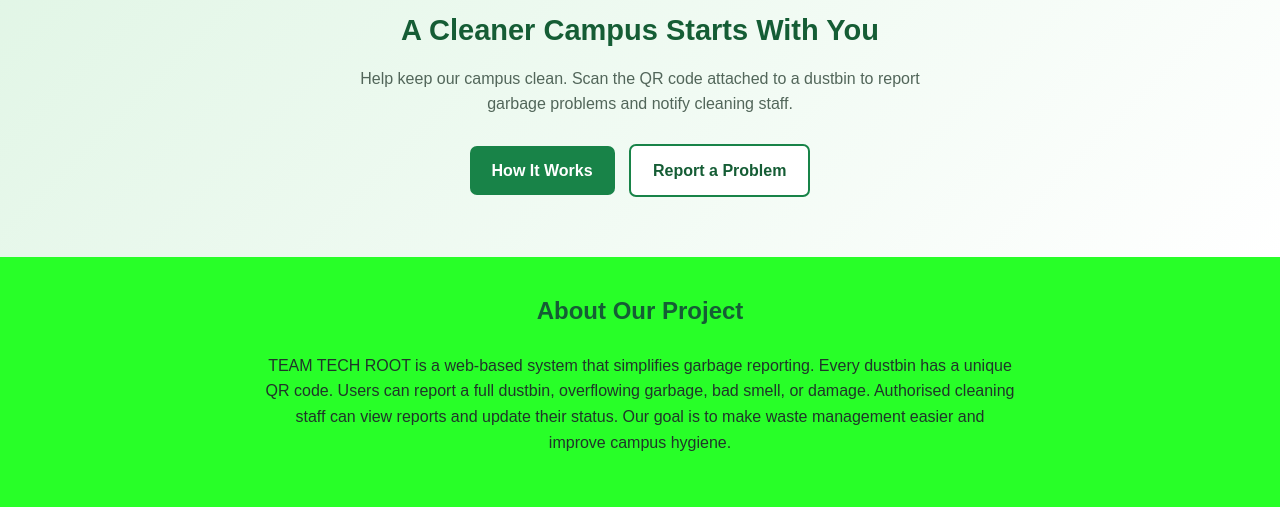
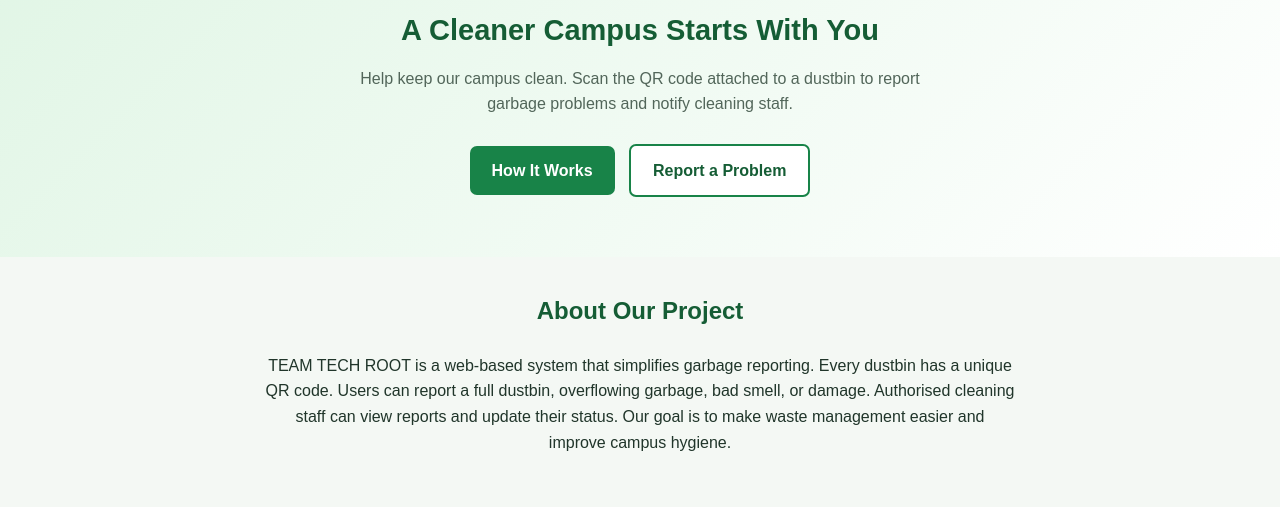
Before and after one commit to vikas191210076-netizen/Qr-clean, a plain HTML site: page index.html in a window 1280 px wide. Shown: the part 293-800 px from the top of the page. Drawn offline with Linux system fonts and the light colour scheme.

Commit message:
Changed body color

```diff
--- a/index.html
+++ b/index.html
@@ -14,9 +14,9 @@
       font-family: Arial, sans-serif;
     }
 
-    /* f4f8f4 */
+
     body {
-      background: #28ff28;
+      background: #f4f8f4;
       color: #20352a;
       line-height: 1.6;
     }
```
